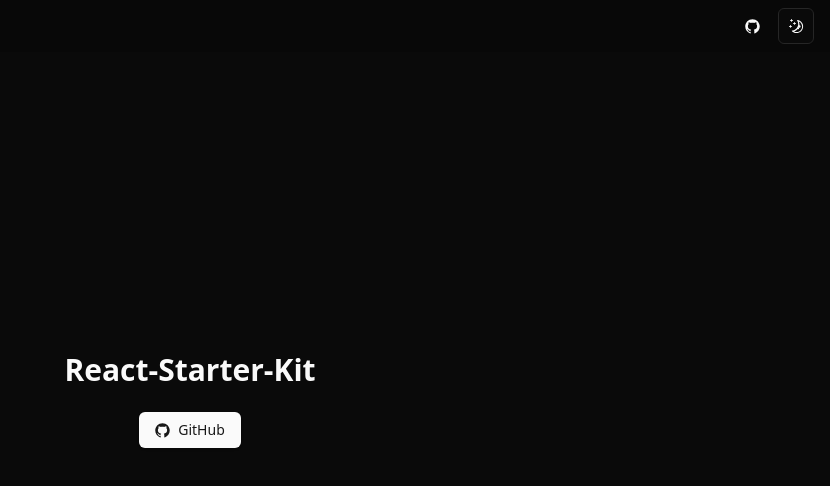
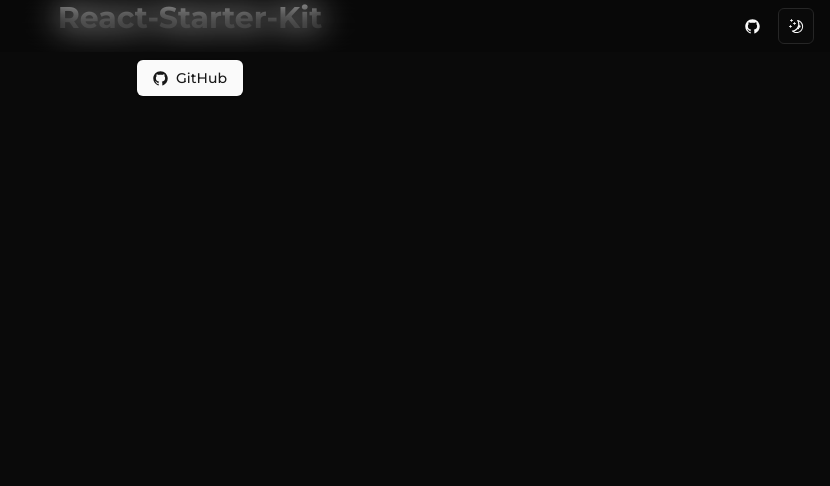
Before and after one commit to unllamas/react-starter-kit, a React (Vite) app: page / in a window 1280 px wide. Shown: the top 486 px of the page, without its empty margins (450-1280 px from the left). Built offline with nearby package versions, Linux system fonts and the light colour scheme.

Commit message:
feat: integrated base font

```diff
--- a/index.html
+++ b/index.html
@@ -42,8 +42,14 @@
 
     <!-- Manifest -->
     <link rel="manifest" href="/manifest.json" />
+
+    <!-- Fonts -->
+    <link
+      href="https://fonts.googleapis.com/css2?family=Montserrat:wght@400;500;600;700&display=swap"
+      rel="stylesheet"
+    />
   </head>
-  <body class="h-full">
+  <body class="min-w-[100dvw] min-h-[100dvh] overflow-x-hidden">
     <div id="root" class="h-full"></div>
     <script type="module" src="/src/main.tsx"></script>
   </body>
--- a/src/index.css
+++ b/src/index.css
@@ -1,3 +1,5 @@
+@import url('https://fonts.googleapis.com/css2?family=Montserrat:wght@400;500;600;700&display=swap');
+
 @tailwind base;
 @tailwind components;
 @tailwind utilities;
@@ -71,6 +73,6 @@
     @apply border-border;
   }
   body {
-    @apply bg-background text-foreground;
+    @apply bg-background text-foreground font-sans;
   }
 }
--- a/tailwind.config.js
+++ b/tailwind.config.js
@@ -4,6 +4,9 @@
   content: ['./index.html', './src/**/*.{js,ts,jsx,tsx}'],
   prefix: '',
   theme: {
+    ringColor: {
+      DEFAULT: 'hsl(var(--primary))',
+    },
     container: {
       center: true,
       padding: '2rem',
@@ -12,6 +15,9 @@
       },
     },
     extend: {
+      fontFamily: {
+        sans: ['Montserrat', 'sans-serif'],
+      },
       colors: {
         border: 'hsl(var(--border))',
         input: 'hsl(var(--input))',
```
